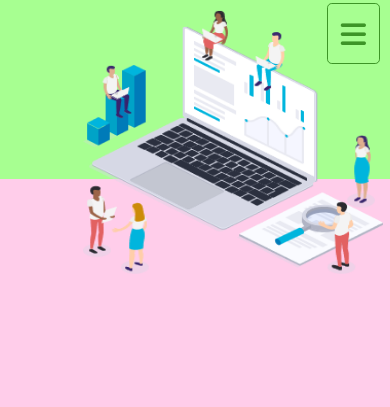
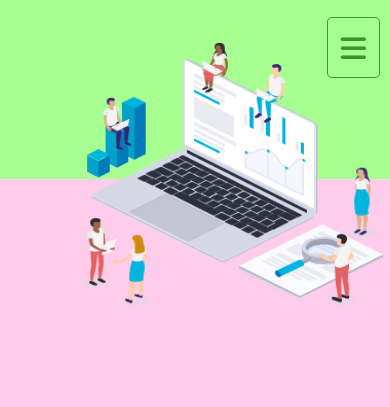
Before and after one commit to rishav-jha-mech/Frontend-Web-Components, a plain HTML site: page Blog Landing Page/index.html in a window 390 px wide. Shown: the top 407 px of the page. Drawn offline with nearby package versions, Linux system fonts and the light colour scheme; files whose address does not match are found by name.

Commit message:
Change in positioning of image in page1 & hamburger button

```diff
--- a/Blog Landing Page/page1.css
+++ b/Blog Landing Page/page1.css
@@ -113,7 +113,7 @@
 }
 @media(max-width:440px){
     .page .right img{
-        top: 2rem;
+        top: 4rem;
     }
     .page .left h1{
         font-size: 2.2rem;
--- a/Blog Landing Page/page2.css
+++ b/Blog Landing Page/page2.css
@@ -113,7 +113,7 @@
     color: #444;
     background: rgba(255, 255, 255, 0.288);
     border: 0.1rem solid #444;
-    margin-top: 0.2rem;
+    top: 2%;
     margin-right: 0.4rem;
 }
 
```
